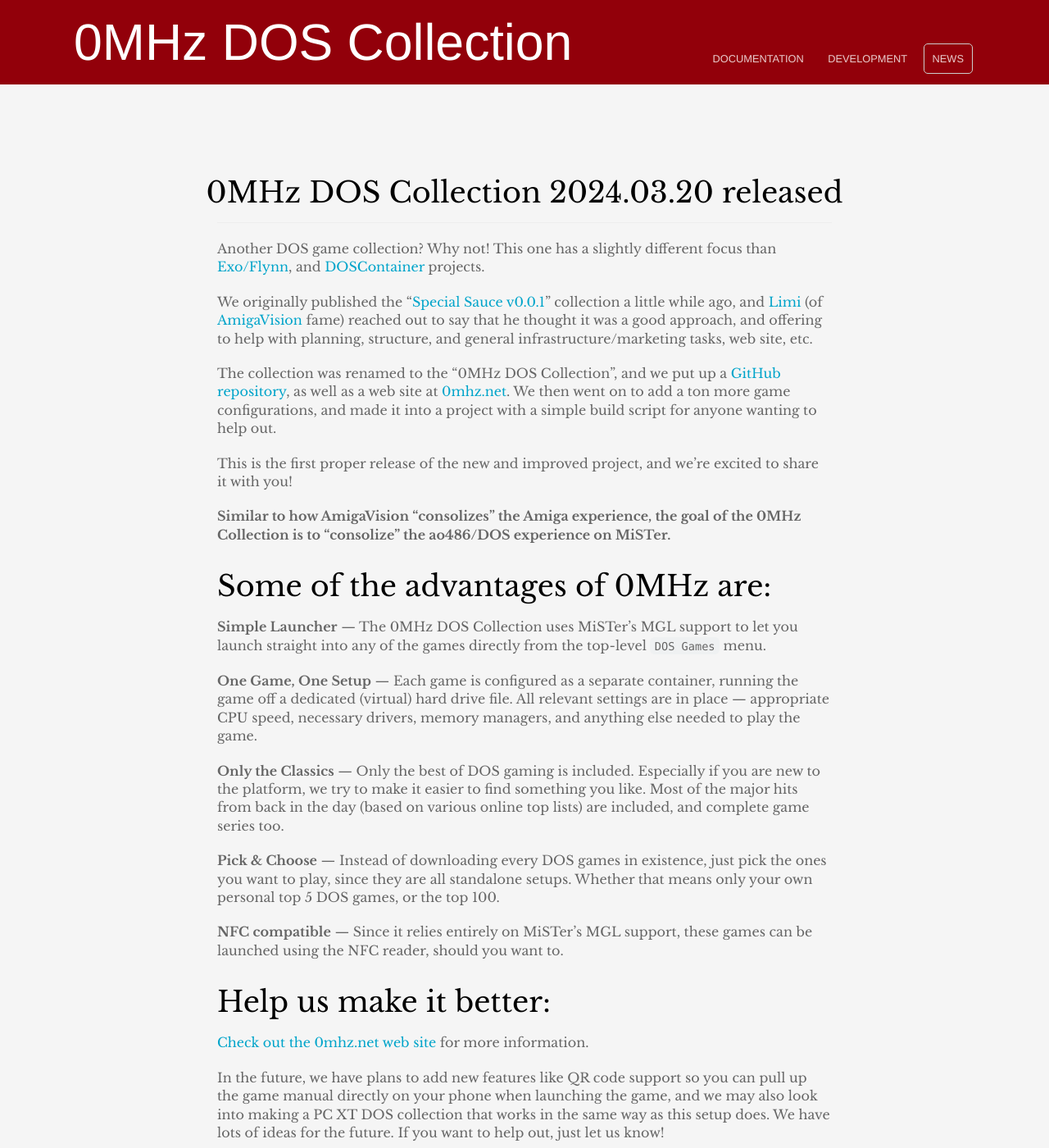
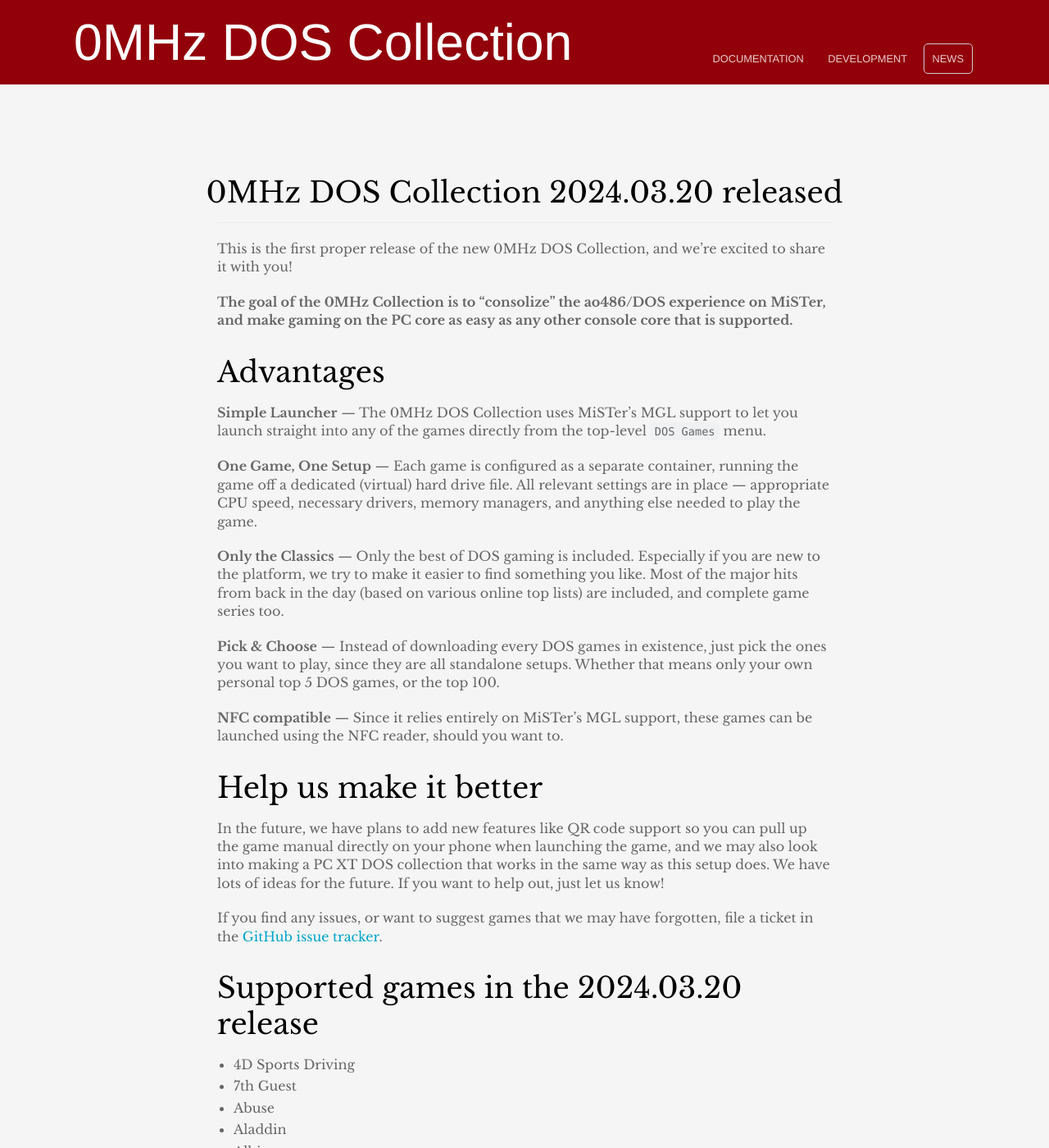
Before and after one commit to 0mhz-net/0mhz-net.github.io, a Jekyll site: the page built from _posts/2024-03-18-2024.03.20.md, in a window 1280 px wide and 1400 px high. Shown: the whole window at 82% size. Built offline with Jekyll 4.4.1, drawn with Linux system fonts in a browser that asks for light colours; some of the changed text lies outside the part shown.

Commit message:
Remove the forum-specific content

```diff
--- a/_posts/2024-03-18-2024.03.20.md
+++ b/_posts/2024-03-18-2024.03.20.md
@@ -3,17 +3,11 @@
 published: true
 ---
 
-Another DOS game collection? Why not! This one has a slightly different focus than [Exo/Flynn](https://misterfpga.org/viewtopic.php?t=1531), and [DOSContainer](https://misterfpga.org/viewtopic.php?t=7481) projects.
+This is the first proper release of the new 0MHz DOS Collection, and we’re excited to share it with you!
 
-We originally published the “[Special Sauce v0.0.1](https://misterfpga.org/viewtopic.php?p=84048#p84048)” collection a little while ago, and [Limi](https://misterfpga.org/memberlist.php?mode=viewprofile&u=99) (of [AmigaVision](https://amiga.vision) fame) reached out to say that he thought it was a good approach, and offering to help with planning, structure, and general infrastructure/marketing tasks, web site, etc.
+**The goal of the 0MHz Collection is to “consolize” the ao486/DOS experience on MiSTer, and make gaming on the PC core as easy as any other console core that is supported.**
 
-The collection was renamed to the “0MHz DOS Collection”, and we put up a [GitHub repository](https://github.com/0mhz-net/0mhz-collection), as well as a web site at [0mhz.net](https://0mhz.net). We then went on to add a ton more game configurations, and made it into a project with a simple build script for anyone wanting to help out.
-
-This is the first proper release of the new and improved project, and we’re excited to share it with you!
-
-**Similar to how AmigaVision “consolizes” the Amiga experience, the goal of the 0MHz Collection is to “consolize” the ao486/DOS experience on MiSTer.**
-
-## Some of the advantages of 0MHz are:
+## Advantages
 
 **Simple Launcher** — The 0MHz DOS Collection uses MiSTer’s MGL support to let you launch straight into any of the games directly from the top-level `DOS Games` menu.
 
@@ -25,17 +19,13 @@
 
 **NFC compatible** — Since it relies entirely on MiSTer’s MGL support, these games can be launched using the NFC reader, should you want to.
 
-## Help us make it better:
-
-[Check out the 0mhz.net web site](https://0mhz.net) for more information.
+## Help us make it better
 
 In the future, we have plans to add new features like QR code support so you can pull up the game manual directly on your phone when launching the game, and we may also look into making a PC XT DOS collection that works in the same way as this setup does. We have lots of ideas for the future. If you want to help out, just let us know!
 
 If you find any issues, or want to suggest games that we may have forgotten, file a ticket in the [GitHub issue tracker](https://github.com/0mhz-net/0mhz-collection/issues).
 
-Oh, and if someone wants to take a crack at designing a logo/wordmark for “0MHz DOS Collection” (maybe something based on the MHz LCD segment displays on old PCs?), we'd love to see it! Monochrome vector (SVG), please, so it can be used in e.g. the navigation header on [0mhz.net](https://0mhz.net).
-
-## Currently supported games:
+## Supported games in the 2024.03.20 release
 
 * 4D Sports Driving
 * 7th Guest
```
